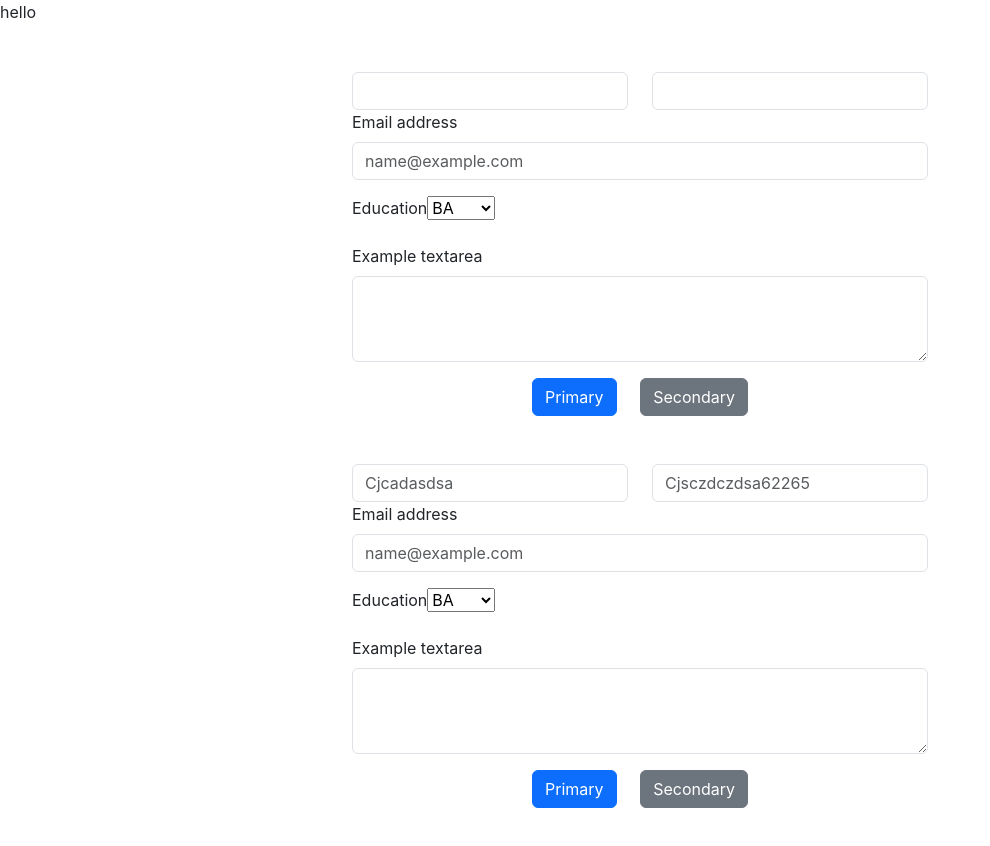
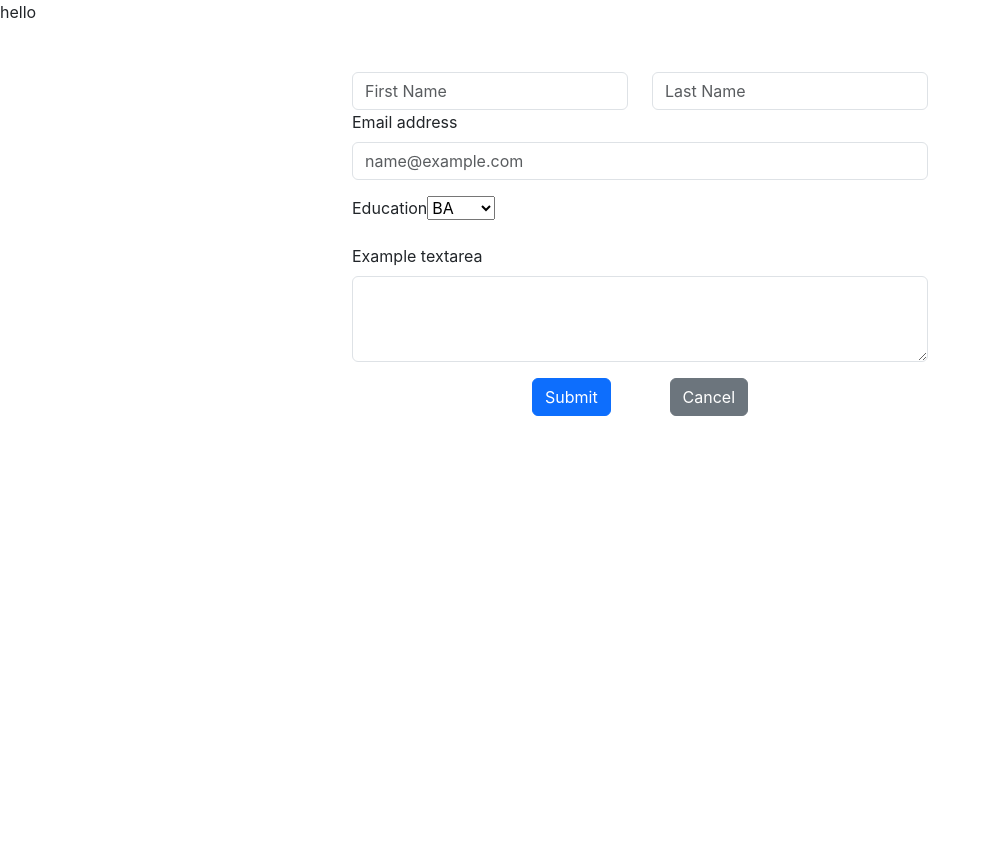
Before and after one commit to JadhavC07/FormValidation, a React (Create React App) app: page / in a window 1280 px wide. Shown: the top 846 px of the page, without its empty margins (0-990 px from the left). After the commit the page ends 800 px from the top, so only its background shows below. Built offline with nearby package versions, Linux system fonts and the light colour scheme.

Commit message:
pagal praful

```diff
--- a/src/App.js
+++ b/src/App.js
@@ -1,18 +1,13 @@
-import React from 'react'
-import Validation from './Components/Validation.js';
-
+import React from "react";
+import Validation from "./Components/Validation.js";
 
 const App = () => {
   return (
     <div>
-
       <p> hello</p>
       <Validation />
+    </div>
+  );
+};
 
-      <Validation  chandan="Cjcadasdsa" jadhav="Cjsczdczdsa62265"/>
-
-    </div>
-  )
-}
-
-export default App
+export default App;
--- a/src/Components/Validation.js
+++ b/src/Components/Validation.js
@@ -21,7 +21,7 @@ const education = ["BA", "BCA", "BCom", "BBA", "BEd", "Polly", "ME", "PHD"];
           <input
             type="text"
             class="form-control"
-            placeholder={props.chandan}
+            placeholder="First Name"
             aria-label="First name"
           />
         </div>
@@ -29,7 +29,7 @@ const education = ["BA", "BCA", "BCom", "BBA", "BEd", "Polly", "ME", "PHD"];
           <input
             type="text"
             class="form-control"
-            placeholder={props.jadhav}
+            placeholder="Last Name"
             aria-label="Last name"
           />
         </div>
@@ -64,10 +64,10 @@ const education = ["BA", "BCA", "BCom", "BBA", "BEd", "Polly", "ME", "PHD"];
 
       <div className="mb-3 d-flex justify-content-between size">
         <button type="button" class="btn btn-primary">
-          Primary
+          Submit
         </button>
         <button type="button" class="btn btn-secondary">
-          Secondary
+          Cancel
         </button>
       </div>
     </div>
```
